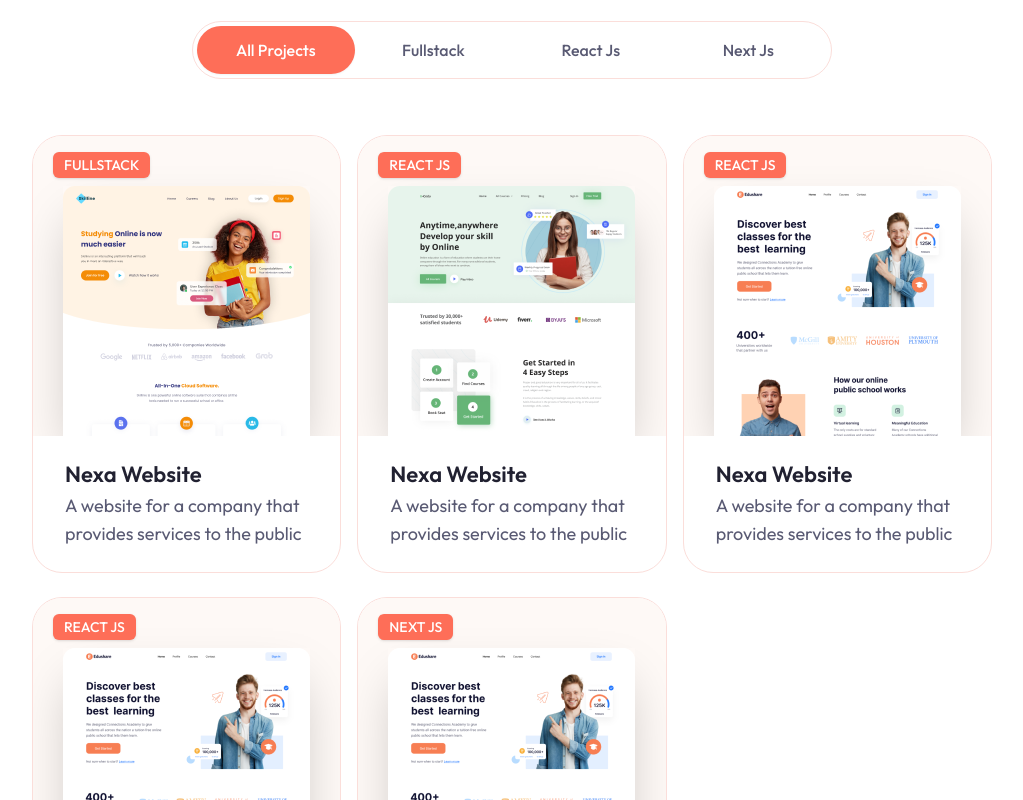
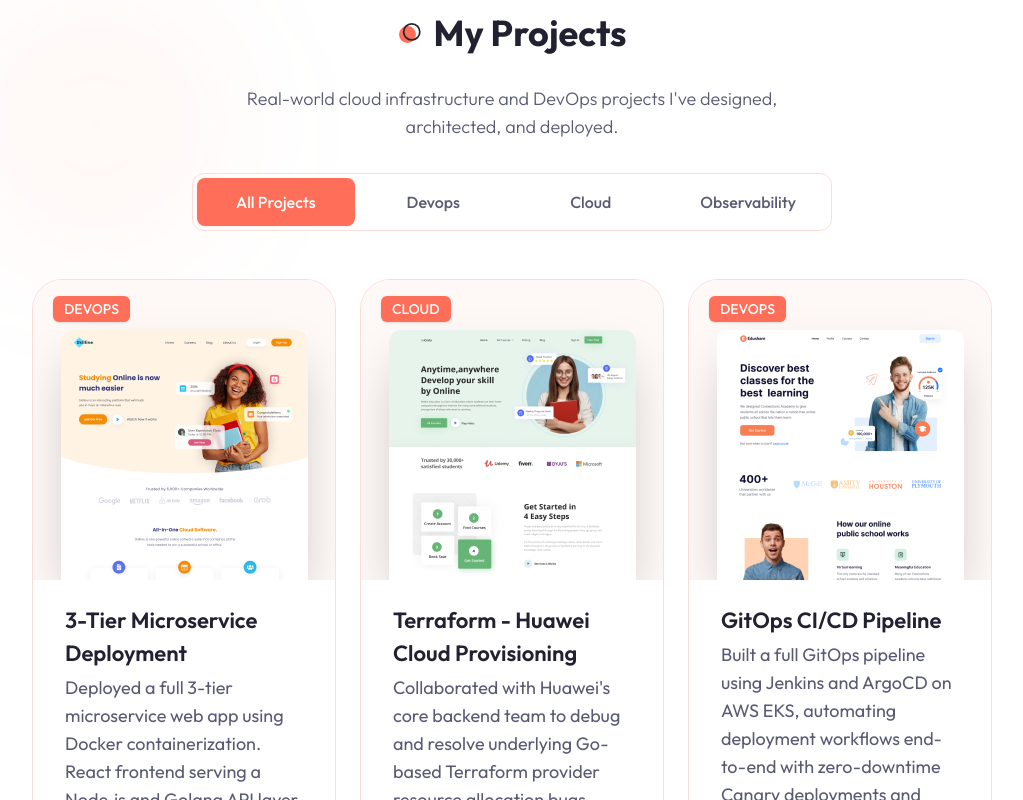
Before and after one commit to asifichy/Web_Portfolio, a Next.js app: page /projects in a window 1280 px wide. Shown: the part 200-1000 px from the top of the page, without its empty margins (128-1151 px from the left). Built offline with nearby package versions, Linux system fonts and the light colour scheme.

Commit message:
feat: update Projects component with new project entries and enhanced animations

```diff
--- a/app/projects/page.jsx
+++ b/app/projects/page.jsx
@@ -1,47 +1,56 @@
 "use client";
 
 import React, { useState } from "react";
+import { motion } from "framer-motion";
 import { Tabs, TabsList, TabsTrigger, TabsContent } from "@/components/ui/tabs";
 import ProjectCard from "@/components/ProjectCard";
 
 const projectData = [
   {
     image: "/work/3.png",
-    category: "fullstack",
-    name: "Nexa Website",
-    description: "A website for a company that provides services to the public",
+    category: "devops",
+    name: "3-Tier Microservice Deployment",
+    description: "Deployed a full 3-tier microservice web app using Docker containerization. React frontend serving a Node.js and Golang API layer backed by PostgreSQL database on AWS infrastructure.",
     link: "/",
     github: "/",
   },
   {
     image: "/work/4.png",
-    category: "react js",
-    name: "Nexa Website",
-    description: "A website for a company that provides services to the public",
+    category: "cloud",
+    name: "Terraform - Huawei Cloud Provisioning",
+    description: "Collaborated with Huawei's core backend team to debug and resolve underlying Go-based Terraform provider resource allocation bugs, unblocking critical infrastructure provisioning automations.",
     link: "/",
     github: "/",
   },
   {
     image: "/work/1.png",
-    category: "react js",
-    name: "Nexa Website",
-    description: "A website for a company that provides services to the public",
+    category: "devops",
+    name: "GitOps CI/CD Pipeline",
+    description: "Built a full GitOps pipeline using Jenkins and ArgoCD on AWS EKS, automating deployment workflows end-to-end with zero-downtime Canary deployments and automated rollbacks.",
     link: "/",
     github: "/",
   },
   {
-    image: "/work/1.png",
-    category: "react js",
-    name: "Nexa Website",
-    description: "A website for a company that provides services to the public",
+    image: "/work/2.png",
+    category: "cloud",
+    name: "AI Video Analytics on Huawei Cloud",
+    description: "Designed and deployed large-scale AI-driven intelligent video analytics configurations on Huawei Public Cloud (HCS/HCSO) for major enterprise accounts across Bangladesh and Sri Lanka.",
     link: "/",
     github: "/",
   },
   {
-    image: "/work/1.png",
-    category: "next js",
-    name: "Nexa Website",
-    description: "A website for a company that provides services to the public",
+    image: "/work/3.png",
+    category: "observability",
+    name: "Unified Observability Stack",
+    description: "Built a comprehensive monitoring ecosystem using Grafana, Prometheus, Loki, CloudWatch, and Middleware.io, implementing precise SLOs that reduced MTTD by 50%.",
+    link: "/",
+    github: "/",
+  },
+  {
+    image: "/work/4.png",
+    category: "devops",
+    name: "AWS EKS Infrastructure",
+    description: "Architected production-grade AWS infrastructure using EKS, DocumentDB, and ElastiCache clusters achieving 99.99% uptime while optimizing resource footprints to reduce cloud spend by 30%.",
     link: "/",
     github: "/",
   },
@@ -53,48 +62,71 @@ const uniqueCategories = [
 ];
 
 const Projects = () => {
-  const [categories, setCategories] = useState(uniqueCategories);
+  const [categories] = useState(uniqueCategories);
   const [category, setCategory] = useState("all projects");
   const filteredProjects = projectData.filter((project) => {
-    //if category is all projects, return all projects
     if (category === "all projects") {
       return project;
     } else {
       return project.category === category;
     }
   });
+
   return (
-    <section className="min-h-screen pt-12">
-      <div className="container mx-auto">
-        <h2 className="section-title mb-8 xl:mb-16 text-center mx-auto">
+    <section className="min-h-screen pt-28 pb-20 relative overflow-hidden">
+      <div className="absolute top-20 left-20 w-72 h-72 bg-primary/5 rounded-full blur-3xl" />
+      <div className="absolute bottom-20 right-20 w-96 h-96 bg-orange-500/5 rounded-full blur-3xl" />
+
+      <div className="container mx-auto relative z-10">
+        <motion.h2
+          className="section-title mb-8 xl:mb-16 text-center mx-auto"
+          initial={{ opacity: 0, y: 20 }}
+          animate={{ opacity: 1, y: 0 }}
+          transition={{ duration: 0.6 }}
+        >
           My Projects
-        </h2>
-        {/* tabs */}
+        </motion.h2>
+        <motion.p
+          className="subtitle text-center max-w-xl mx-auto mb-12"
+          initial={{ opacity: 0, y: 20 }}
+          animate={{ opacity: 1, y: 0 }}
+          transition={{ duration: 0.6, delay: 0.1 }}
+        >
+          Real-world cloud infrastructure and DevOps projects I&apos;ve designed, architected, and deployed.
+        </motion.p>
+
         <Tabs defaultValue={category} className="mb-24 xl:mb-48">
-          <TabsList className="w-full grid h-full md:grid-cols-4 lg:max-w-[640px] mb-12 mx-auto md:border dark:hover-none">
-            {categories.map((category, index) => {
-              return (
-                <TabsTrigger
-                  onClick={() => setCategory(category)}
-                  key={index}
-                  value={category}
-                  className="capitalize w-[162px] md:w-auto"
-                >
-                  {category}
-                </TabsTrigger>
-              );
-            })}
+          <TabsList className="w-full grid h-full md:grid-cols-4 lg:max-w-[640px] mb-12 mx-auto md:border dark:border-none rounded-xl">
+            {categories.map((cat, index) => (
+              <TabsTrigger
+                onClick={() => setCategory(cat)}
+                key={index}
+                value={cat}
+                className="capitalize w-[162px] md:w-auto data-[state=active]:bg-primary data-[state=active]:text-primary-foreground rounded-lg transition-all"
+              >
+                {cat}
+              </TabsTrigger>
+            ))}
           </TabsList>
-          {/* tabs content */}
-          <div className="text-lg xl:mt-8 grid grid-cols-1 lg:grid-cols-3 gap-4">
-            {filteredProjects.map((project, index) => {
-              return (
-                <TabsContent key={index} value={category}>
+
+          <motion.div
+            className="grid grid-cols-1 lg:grid-cols-3 gap-6"
+            layout
+          >
+            {filteredProjects.map((project, index) => (
+              <motion.div
+                key={index}
+                initial={{ opacity: 0, y: 20 }}
+                animate={{ opacity: 1, y: 0 }}
+                transition={{ delay: index * 0.05 }}
+                layout
+              >
+                <TabsContent value={category} className="mt-0">
                   <ProjectCard project={project} />
                 </TabsContent>
-              )
-            })}
-          </div>
+              </motion.div>
+            ))}
+          </motion.div>
         </Tabs>
       </div>
     </section>
```
